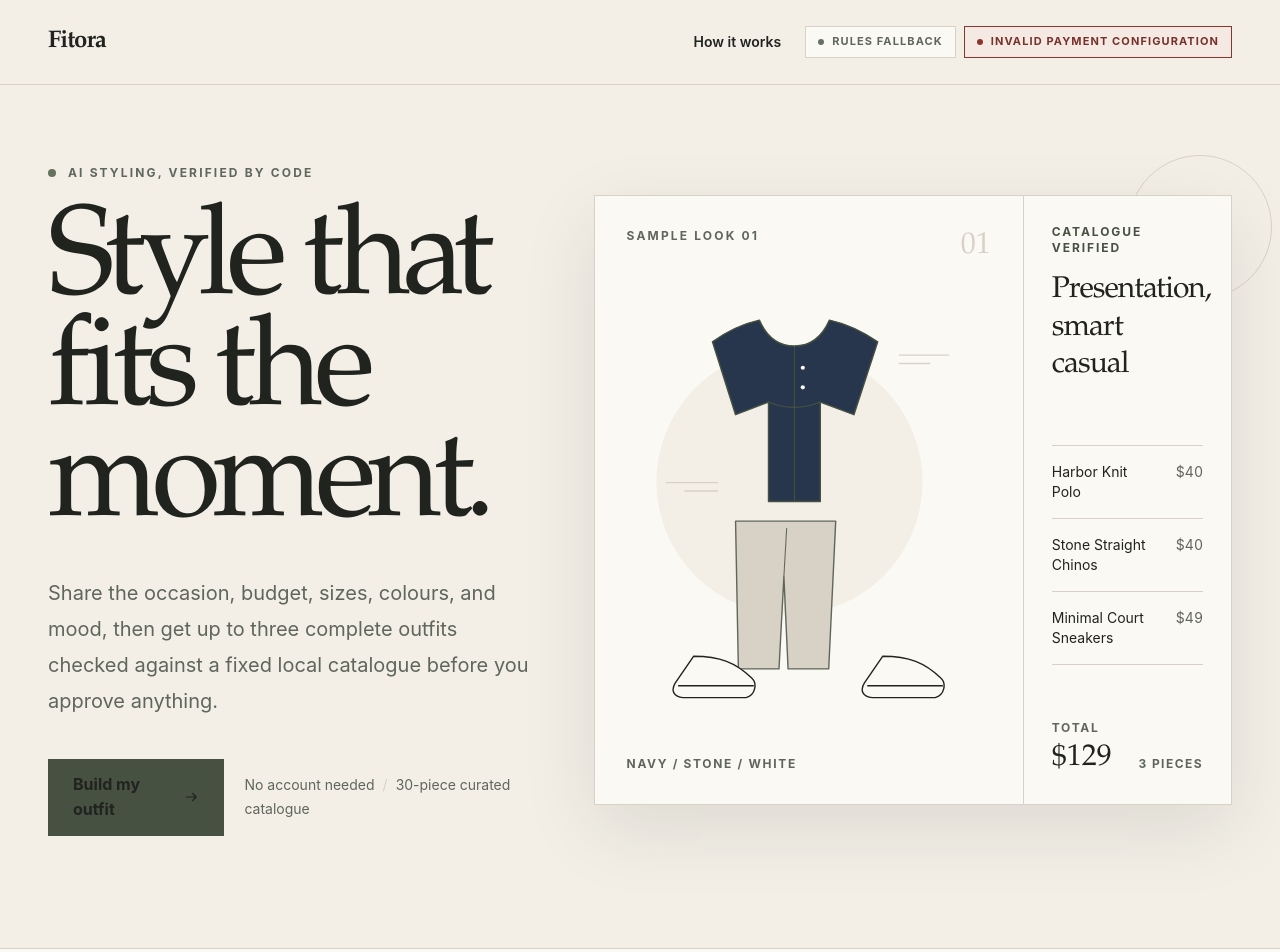
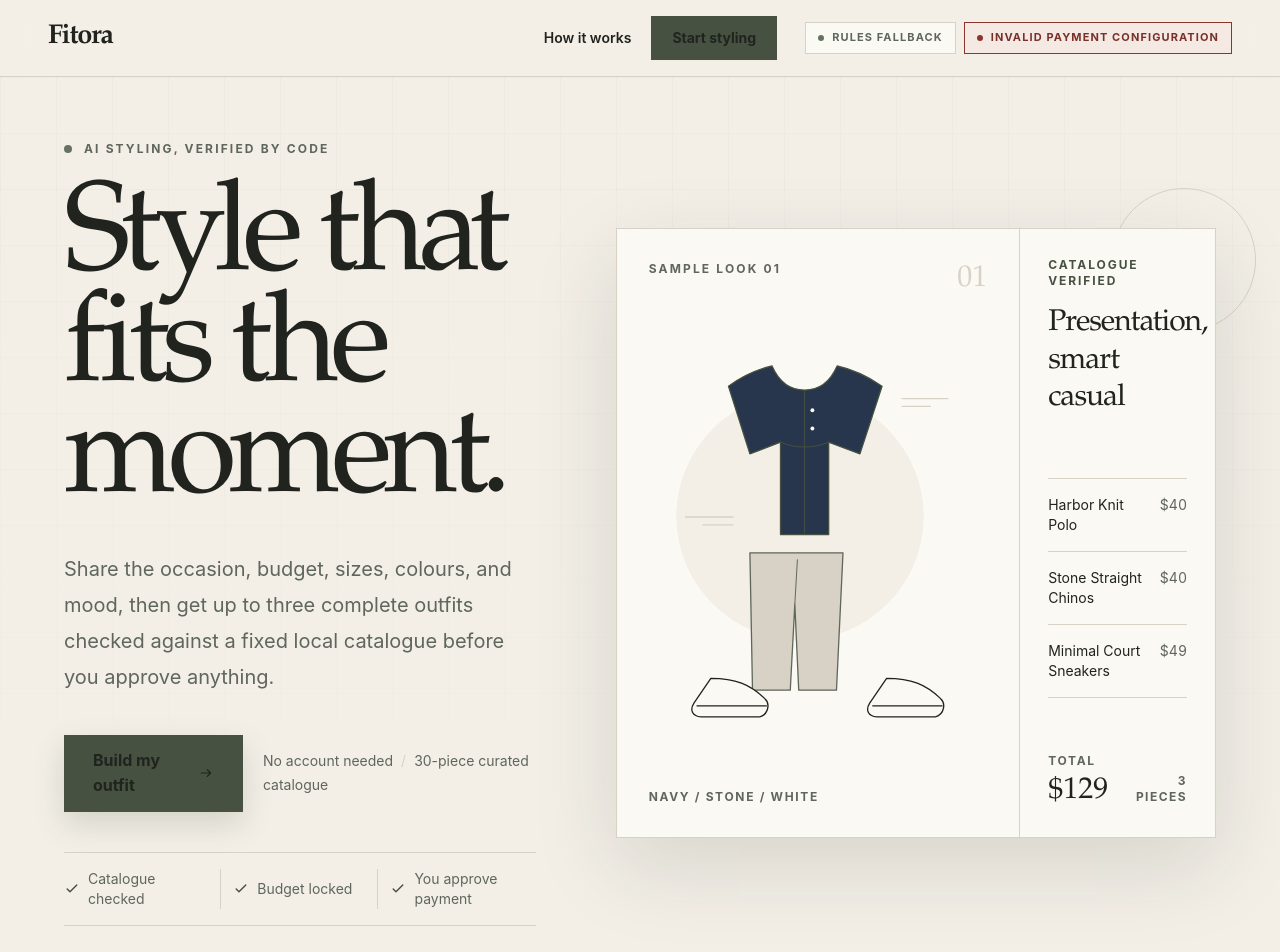
Before and after one commit to jmchin26/fitora, a Next.js app: page / in a window 1280 px wide. Shown: the top 952 px of the page. Built offline with nearby package versions, Linux system fonts and the light colour scheme; no server answers.

Commit message:
feat: refine desktop styling experience

```diff
--- a/src/app/globals.css
+++ b/src/app/globals.css
@@ -4,12 +4,16 @@
   color-scheme: light;
   --canvas: #f3efe7;
   --surface: #fbf9f4;
+  --surface-strong: #ffffff;
+  --surface-muted: #ece7dd;
   --ink: #20231e;
   --muted-ink: #5f665b;
   --sage: #667260;
   --sage-dark: #465141;
   --line: #d8d1c5;
   --focus: #33452f;
+  --shadow-soft: 0 18px 50px rgba(32, 35, 30, 0.08);
+  --shadow-lifted: 0 28px 80px rgba(32, 35, 30, 0.13);
 }
 
 * {
@@ -32,6 +36,10 @@ body {
   line-height: 1.6;
 }
 
+html {
+  scroll-behavior: smooth;
+}
+
 a {
   color: inherit;
 }
@@ -51,6 +59,19 @@ button:not(:disabled),
 
 button:disabled {
   cursor: not-allowed;
+}
+
+button,
+a {
+  -webkit-tap-highlight-color: transparent;
+}
+
+.editorial-grid {
+  background-image:
+    linear-gradient(rgba(70, 81, 65, 0.045) 1px, transparent 1px),
+    linear-gradient(90deg, rgba(70, 81, 65, 0.045) 1px, transparent 1px);
+  background-size: 56px 56px;
+  mask-image: linear-gradient(to bottom, black, transparent 88%);
 }
 
 img,
--- a/src/app/page.tsx
+++ b/src/app/page.tsx
@@ -14,8 +14,9 @@ export default function Home() {
       <main id="main-content" tabIndex={-1}>
         <section
           aria-labelledby="hero-title"
-          className="mx-auto grid w-full max-w-[88rem] items-center gap-12 px-5 pb-20 pt-10 sm:px-8 sm:pt-16 lg:grid-cols-[minmax(0,0.86fr)_minmax(30rem,1.14fr)] lg:gap-16 lg:px-12 lg:pb-28 lg:pt-20"
+          className="relative mx-auto grid min-h-[calc(100vh-77px)] w-full max-w-[96rem] items-center gap-12 overflow-hidden px-5 pb-20 pt-10 sm:px-8 sm:pt-16 lg:grid-cols-[minmax(0,0.88fr)_minmax(34rem,1.12fr)] lg:gap-20 lg:px-16 lg:pb-24 lg:pt-16"
         >
+          <div aria-hidden="true" className="editorial-grid pointer-events-none absolute inset-0 z-0 opacity-70" />
           <div className="relative z-10 max-w-2xl">
             <p className="flex items-center gap-3 text-xs font-bold uppercase tracking-[0.18em] text-[var(--muted-ink)]">
               <span
@@ -40,7 +41,7 @@ export default function Home() {
 
             <div className="mt-10 flex flex-col items-start gap-5 sm:flex-row sm:items-center">
               <Link
-                className="group inline-flex min-h-14 items-center justify-center gap-4 border border-[var(--sage-dark)] bg-[var(--sage-dark)] px-6 py-3 font-bold text-white no-underline transition-colors duration-200 hover:bg-transparent hover:text-[var(--sage-dark)]"
+                className="group inline-flex min-h-14 items-center justify-center gap-4 border border-[var(--sage-dark)] bg-[var(--sage-dark)] px-7 py-3 font-bold text-white no-underline shadow-[0_12px_30px_rgba(70,81,65,0.18)] transition-[background-color,color,transform,box-shadow] duration-200 hover:-translate-y-0.5 hover:bg-[var(--ink)] hover:shadow-[0_16px_36px_rgba(32,35,30,0.22)]"
                 href="/build"
               >
                 Build my outfit
@@ -68,6 +69,17 @@ export default function Home() {
                 30-piece curated catalogue
               </p>
             </div>
+
+            <ul className="mt-10 grid max-w-[39rem] grid-cols-3 border-y border-[var(--line)] py-4 text-sm text-[var(--muted-ink)]">
+              {["Catalogue checked", "Budget locked", "You approve payment"].map((item) => (
+                <li className="flex items-center gap-2 border-r border-[var(--line)] px-3 first:pl-0 last:border-r-0" key={item}>
+                  <svg aria-hidden="true" className="h-4 w-4 shrink-0 text-[var(--sage-dark)]" fill="none" viewBox="0 0 20 20">
+                    <path d="m4 10 3.5 3.5L16 5" stroke="currentColor" strokeLinecap="round" strokeLinejoin="round" strokeWidth="1.8" />
+                  </svg>
+                  <span>{item}</span>
+                </li>
+              ))}
+            </ul>
           </div>
 
           <EditorialLookPreview />
--- a/src/components/build/outfit-card.tsx
+++ b/src/components/build/outfit-card.tsx
@@ -101,10 +101,10 @@ export function OutfitCard({
   return (
     <article
       aria-labelledby={titleId}
-      className={`flex h-full flex-col border bg-[var(--surface)] transition-colors ${
+      className={`flex h-full flex-col border bg-[var(--surface-strong)] transition-[border-color,box-shadow,transform] duration-200 ${
         selected
-          ? "border-[var(--sage-dark)] ring-2 ring-[var(--sage-dark)] ring-offset-2 ring-offset-[var(--canvas)]"
-          : "border-[var(--line)]"
+          ? "-translate-y-1 border-[var(--sage-dark)] shadow-[var(--shadow-lifted)] ring-2 ring-[var(--sage-dark)] ring-offset-2 ring-offset-[var(--surface)]"
+          : "border-[var(--line)] hover:-translate-y-1 hover:border-[var(--sage)] hover:shadow-[var(--shadow-soft)]"
       }`}
     >
       <div className="grid grid-cols-3 gap-px bg-[var(--line)]">
--- a/src/components/build/preference-form.tsx
+++ b/src/components/build/preference-form.tsx
@@ -368,7 +368,7 @@ export function PreferenceForm({
 
   return (
     <form
-      className="border border-[var(--line)] bg-[#ece7dd] p-5 sm:p-7 xl:sticky xl:top-6"
+      className="border border-[var(--line)] bg-[var(--surface-muted)] p-5 shadow-[var(--shadow-soft)] sm:p-7 xl:sticky xl:top-24"
       id="preference-form"
       noValidate
       onSubmit={handleSubmit}
@@ -543,7 +543,7 @@ export function PreferenceForm({
         <ErrorMessage id="form-error" message={errors.form} />
 
         <button
-          className="flex min-h-12 w-full items-center justify-center bg-[var(--sage-dark)] px-5 py-3 font-bold text-white transition-colors hover:bg-[var(--ink)] disabled:cursor-wait disabled:opacity-70"
+          className="flex min-h-13 w-full items-center justify-center bg-[var(--sage-dark)] px-5 py-3 font-bold text-white shadow-[0_10px_24px_rgba(70,81,65,0.18)] transition-[background-color,transform,box-shadow] hover:-translate-y-0.5 hover:bg-[var(--ink)] hover:shadow-[0_14px_28px_rgba(32,35,30,0.20)] disabled:cursor-wait disabled:translate-y-0 disabled:opacity-70"
           disabled={isSubmitting}
           type="submit"
         >
--- a/src/components/home/editorial-look-preview.tsx
+++ b/src/components/home/editorial-look-preview.tsx
@@ -56,14 +56,14 @@ export function EditorialLookPreview() {
   return (
     <figure
       aria-label="A sample catalogue-verified Fitora outfit"
-      className="relative mx-auto w-full max-w-[44rem] lg:mx-0 lg:justify-self-end"
+      className="relative z-10 mx-auto w-full max-w-[46rem] lg:mx-0 lg:justify-self-end"
     >
       <div
         aria-hidden="true"
         className="absolute -right-10 -top-10 hidden h-36 w-36 rounded-full border border-[var(--line)] lg:block"
       />
 
-      <div className="relative grid overflow-hidden border border-[var(--line)] bg-[var(--surface)] shadow-[0_24px_70px_rgba(32,35,30,0.10)] sm:grid-cols-[minmax(0,1.45fr)_minmax(12rem,0.7fr)]">
+      <div className="relative grid overflow-hidden border border-[var(--line)] bg-[var(--surface)] shadow-[var(--shadow-lifted)] sm:grid-cols-[minmax(0,1.45fr)_minmax(12rem,0.7fr)]">
         <div className="relative flex min-h-[31rem] items-center border-b border-[var(--line)] p-6 sm:min-h-[38rem] sm:border-b-0 sm:border-r sm:p-8">
           <div className="absolute left-6 top-6 flex w-[calc(100%-3rem)] items-start justify-between sm:left-8 sm:top-8 sm:w-[calc(100%-4rem)]">
             <p className="text-xs font-bold uppercase tracking-[0.18em] text-[var(--muted-ink)]">
--- a/src/components/home/process-steps.tsx
+++ b/src/components/home/process-steps.tsx
@@ -17,7 +17,7 @@ export function ProcessSteps() {
   return (
     <section
       aria-labelledby="process-title"
-      className="border-t border-[var(--line)] bg-[var(--surface)]"
+      className="border-y border-[var(--line)] bg-[var(--surface)]"
       id="how-it-works"
     >
       <div className="mx-auto w-full max-w-[88rem] px-5 py-16 sm:px-8 sm:py-20 lg:px-12 lg:py-24">
@@ -37,13 +37,13 @@ export function ProcessSteps() {
           <ol className="mt-4 grid border-t border-[var(--line)] sm:grid-cols-3 lg:mt-0">
             {steps.map((step, index) => (
               <li
-                className="border-b border-[var(--line)] py-7 sm:border-r sm:px-6 sm:last:border-r-0 lg:py-3 lg:pb-8"
+                className="group border-b border-[var(--line)] py-7 sm:border-r sm:px-7 sm:last:border-r-0 lg:py-3 lg:pb-8"
                 key={step.title}
               >
                 <span className="font-['Iowan_Old_Style','Palatino_Linotype',Georgia,serif] text-2xl text-[var(--sage)]">
                   {String(index + 1).padStart(2, "0")}
                 </span>
-                <h3 className="mt-12 text-lg font-bold leading-6">
+                <h3 className="mt-12 text-lg font-bold leading-6 transition-transform duration-200 group-hover:translate-x-1">
                   {step.title}
                 </h3>
                 <p className="mt-3 max-w-[28rem] leading-7 text-[var(--muted-ink)]">
--- a/src/components/home/site-header.tsx
+++ b/src/components/home/site-header.tsx
@@ -6,10 +6,11 @@ import { ModeBadges } from "./mode-badges";
 
 export function SiteHeader() {
   return (
-    <header className="mx-auto flex w-full max-w-[88rem] flex-wrap items-center gap-x-6 gap-y-4 border-b border-[var(--line)] px-5 py-5 sm:flex-nowrap sm:px-8 lg:px-12">
+    <header className="sticky top-0 z-50 border-b border-[var(--line)] bg-[color:rgba(243,239,231,0.92)] backdrop-blur-xl">
+      <div className="mx-auto flex w-full max-w-[88rem] flex-wrap items-center gap-x-7 gap-y-4 px-5 py-4 sm:flex-nowrap sm:px-8 lg:px-12">
       <Link
         aria-label="Fitora home"
-        className="inline-flex min-h-11 items-center font-['Iowan_Old_Style','Palatino_Linotype',Georgia,serif] text-2xl font-semibold tracking-[-0.04em] no-underline"
+        className="inline-flex min-h-11 items-center font-['Iowan_Old_Style','Palatino_Linotype',Georgia,serif] text-[1.7rem] font-semibold tracking-[-0.045em] no-underline"
         href="/"
       >
         {brand.name}
@@ -25,11 +26,18 @@ export function SiteHeader() {
         >
           How it works
         </a>
+        <Link
+          className="inline-flex min-h-11 items-center justify-center border border-[var(--sage-dark)] bg-[var(--sage-dark)] px-5 text-sm font-bold text-white no-underline transition-[background-color,color,transform] duration-200 hover:-translate-y-0.5 hover:bg-[var(--ink)]"
+          href="/build"
+        >
+          Start styling
+        </Link>
       </nav>
 
       <div className="w-full border-t border-[var(--line)] pt-3 sm:w-auto sm:border-0 sm:pt-0">
         <ModeBadges />
       </div>
+      </div>
     </header>
   );
 }
```
Also changed, not shown: src/app/build/page.tsx (+5 -4 lines), src/components/build/build-experience.tsx (+5 -5 lines).
